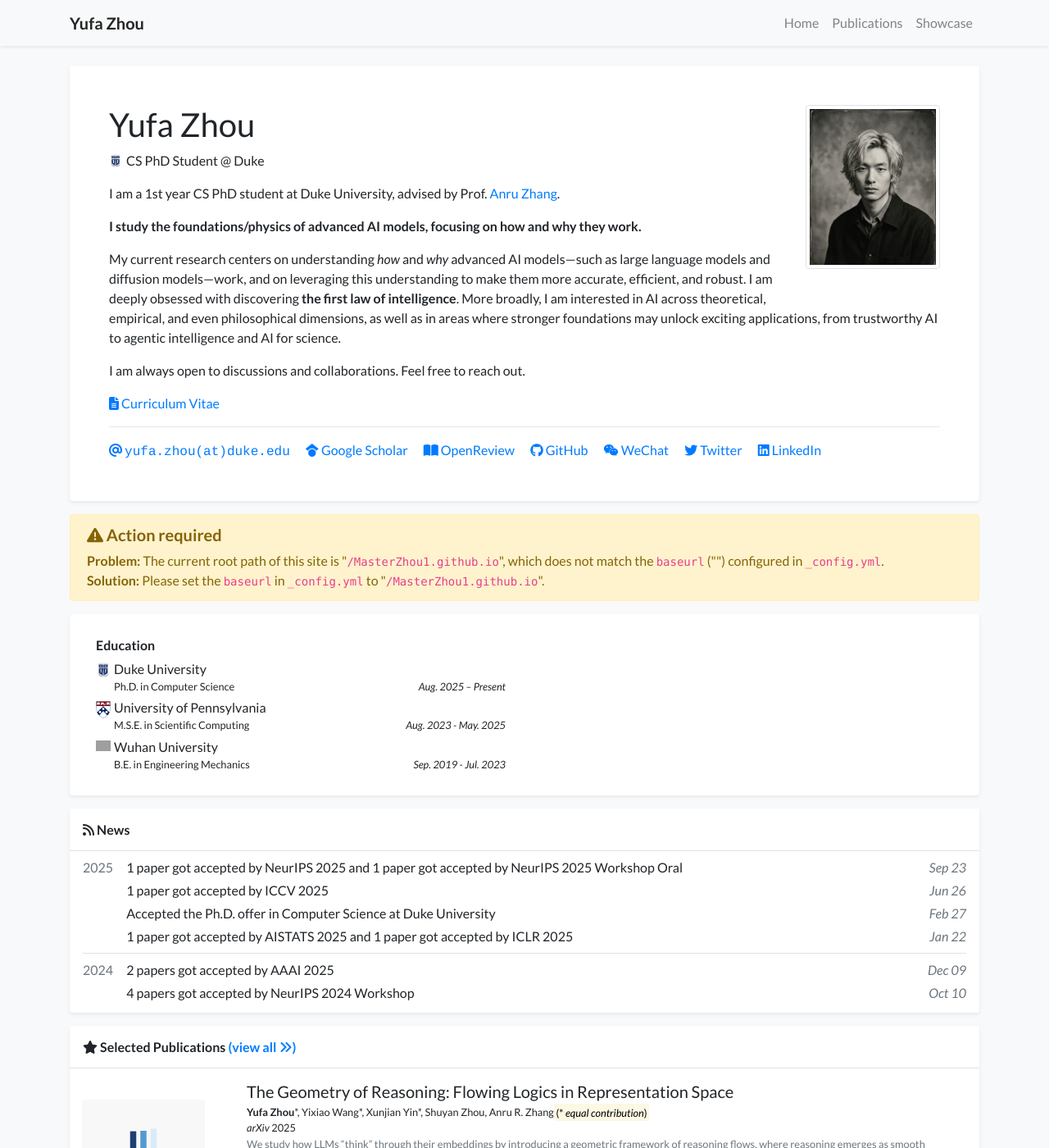
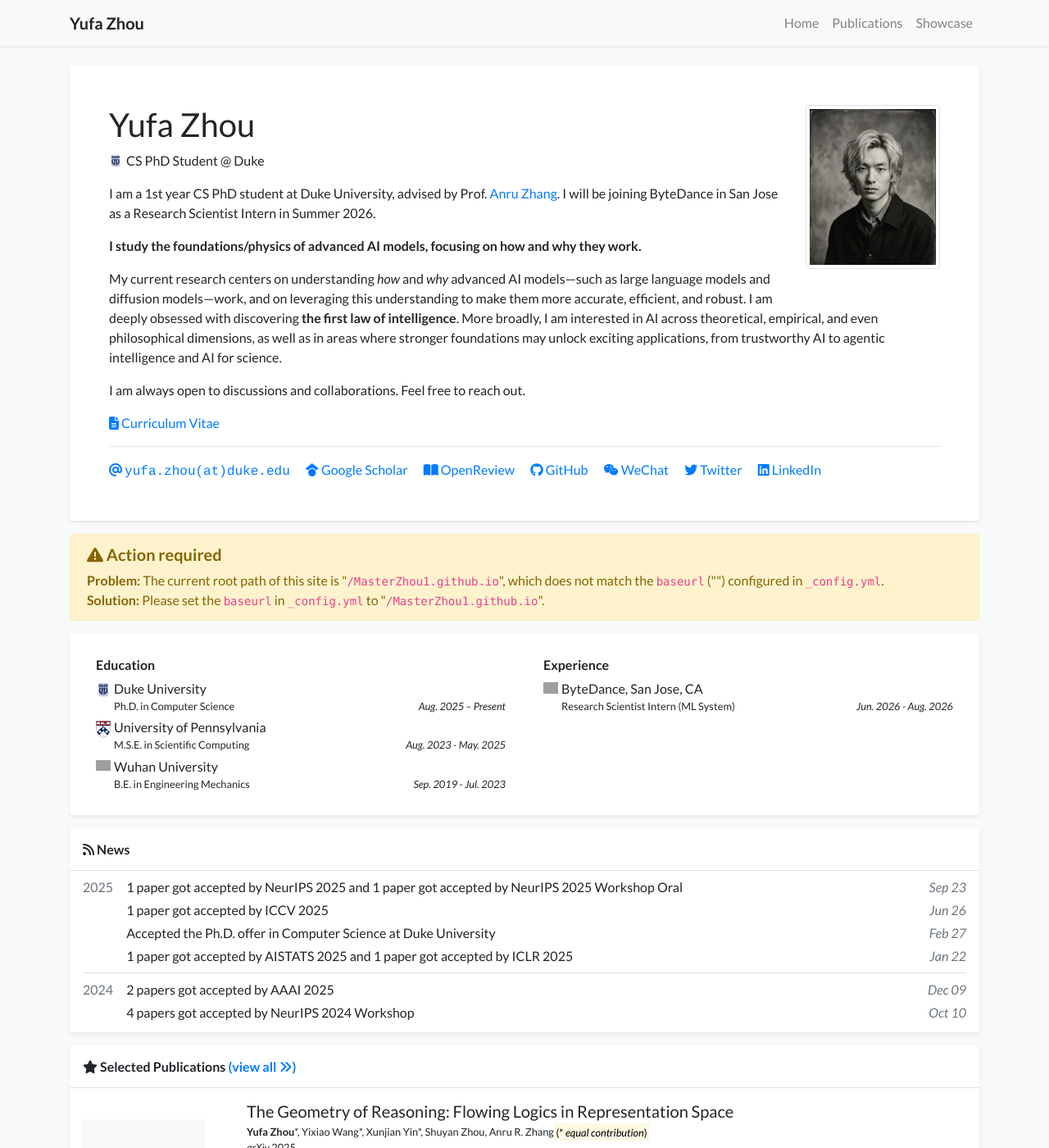
Before and after one commit to MasterZhou1/MasterZhou1.github.io, a Jekyll site: the page built from index.html, in a window 1280 px wide and 1400 px high. Shown: the whole window at 82% size. Built offline with Jekyll 4.4.1, drawn with Linux system fonts in a browser that asks for light colours; nearby versions of some CDN libraries; a style sheet for code colours, icons or effects is not loaded; grey boxes are pictures that could not be loaded.

Commit message:
Update profile.yml

```diff
--- a/_data/profile.yml
+++ b/_data/profile.yml
@@ -26,7 +26,7 @@ openreview: ~Yufa_Zhou1
 short_bio_text_justify: false
 short_bio: >-
   <p>
-    I am a 1st year CS PhD student at Duke University, advised by Prof. <a href="https://anruzhang.github.io/index.html">Anru Zhang</a>.
+    I am a 1st year CS PhD student at Duke University, advised by Prof. <a href="https://anruzhang.github.io/index.html">Anru Zhang</a>. I will be joining ByteDance in San Jose as a Research Scientist Intern in Summer 2026.
   </p>
   <p>
     <strong>I study the foundations/physics of advanced AI models, focusing on how and why they work.</strong>
@@ -60,11 +60,11 @@ education:
   position: B.E. in Engineering Mechanics
   date: Sep. 2019 - Jul. 2023
 
-# experience:
-# - name: Peking University
-#   logo: /assets/images/badges/PKU_red.png
-#   position: Research Intern
-#   date: Sep. 2019 - Jul. 2021
+experience:
+- name: ByteDance, San Jose, CA
+  logo: /assets/images/badges/bytedance-color.png
+  position: Research Scientist Intern (ML System)
+  date: Jun. 2026 - Aug. 2026
 
 # awards:
 # - name: Award Name 2
```
